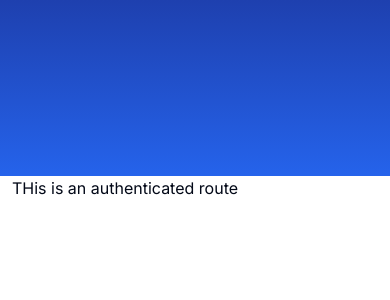
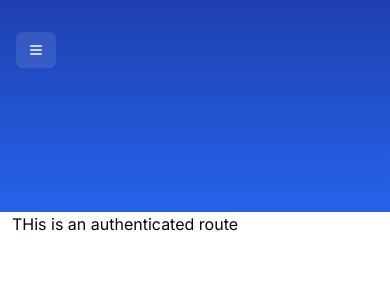
Before and after one commit to aakash10802/my-finance, a Next.js app: page / in a window 390 px wide. Shown: the top 300 px of the page. Built offline with nearby package versions, Linux system fonts and the light colour scheme.

Commit message:
navigation update

```diff
--- a/components/navigation.tsx
+++ b/components/navigation.tsx
@@ -1,12 +1,15 @@
-"use client";
-import { usePathname } from "next/navigation";
+import { useState, useEffect } from "react";
+import { Menu } from "lucide-react";
+import { usePathname, useRouter } from "next/navigation"; // Update import
+import { Button } from "./ui/button";
+import { useMedia } from "react-use";
 import { NavButton } from "@/components/nav-button";
 import {
     Sheet,
     SheetContent,
     SheetTrigger
 } from "@/components/ui/sheet";
-import {useMedia} from "react-use";
+
 const routes = [
     {
         href: "/",
@@ -31,10 +34,57 @@ const routes = [
 ];
 
 export const Navigation = () => {
-    const pathname= usePathname();
+    const pathname = usePathname();
+    const [isOpen, setIsOpen] = useState(false);
+    const isMobile = useMedia("(max-width: 1024px)", false);
+    const router = useRouter();
+    const [isMounted, setIsMounted] = useState(false);
+
+    useEffect(() => {
+        setIsMounted(true);
+    }, []);
+
+    const onClick = (href: string) => {
+        router.push(href);
+        setIsOpen(false);
+    };
+
+    if (!isMounted) {
+        return null;
+    }
+
+    if (isMobile) {
+        return (
+            <Sheet open={isOpen} onOpenChange={setIsOpen}>
+                <SheetTrigger>
+                    <Button variant="outline" size="sm"
+                        className="font-normal bg-white/10 hover:bg-white/30
+                        hover:text-white border-none focus-visible:ring-offset-0
+                        focus-visible:ring-transparent outline-none text-white
+                        focus:bg-white/30 transition">
+                        <Menu className="size-4" />
+                    </Button>
+                </SheetTrigger>
+                <SheetContent side="left" className="px-2">
+                    <nav className="flex flex-col gap-y-2 pt-6">
+                        {routes.map((route) => (
+                            <Button
+                                key={route.href}
+                                variant={route.href === pathname ? "secondary" : "ghost"}
+                                onClick={() => onClick(route.href)}
+                            >
+                                {route.label}
+                            </Button>
+                        ))}
+                    </nav>
+                </SheetContent>
+            </Sheet>
+        );
+    }
+
     return (
         <nav className="hidden lg:flex items-center gap-x-2 overflow-x-auto">
-            {routes.map((route, index) => (
+            {routes.map((route) => (
                 <NavButton
                     key={route.href}
                     href={route.href}
```
Lines whose indentation alone changed are shown as unchanged.
